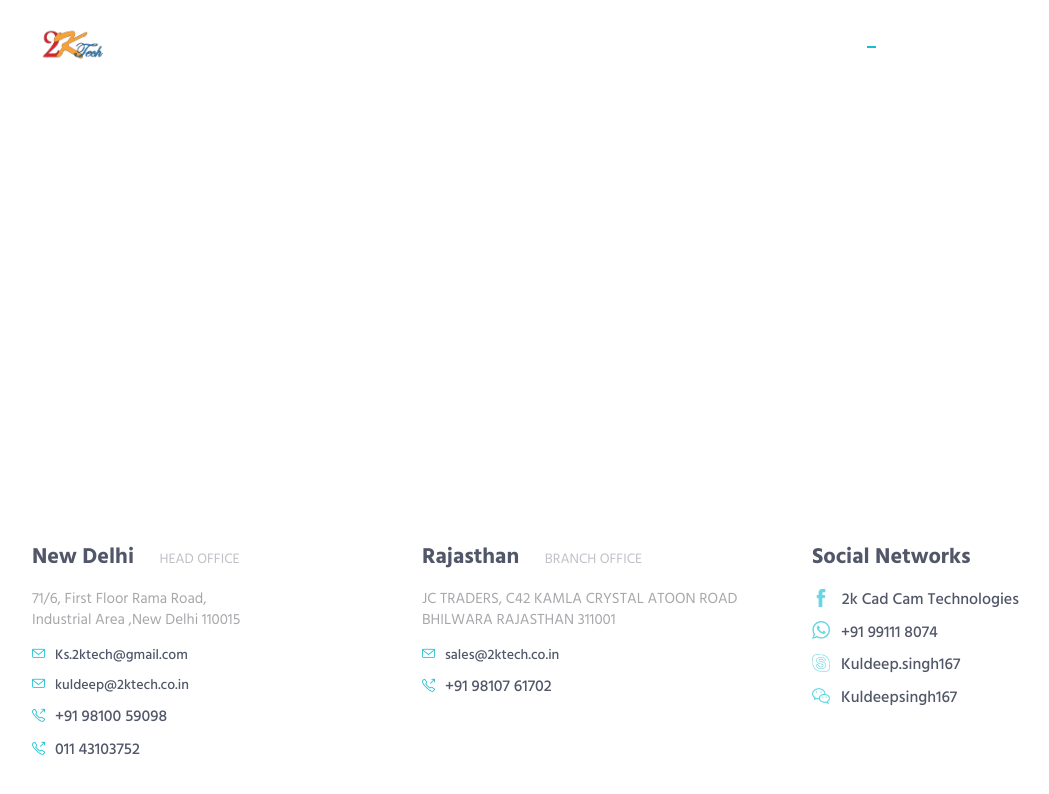
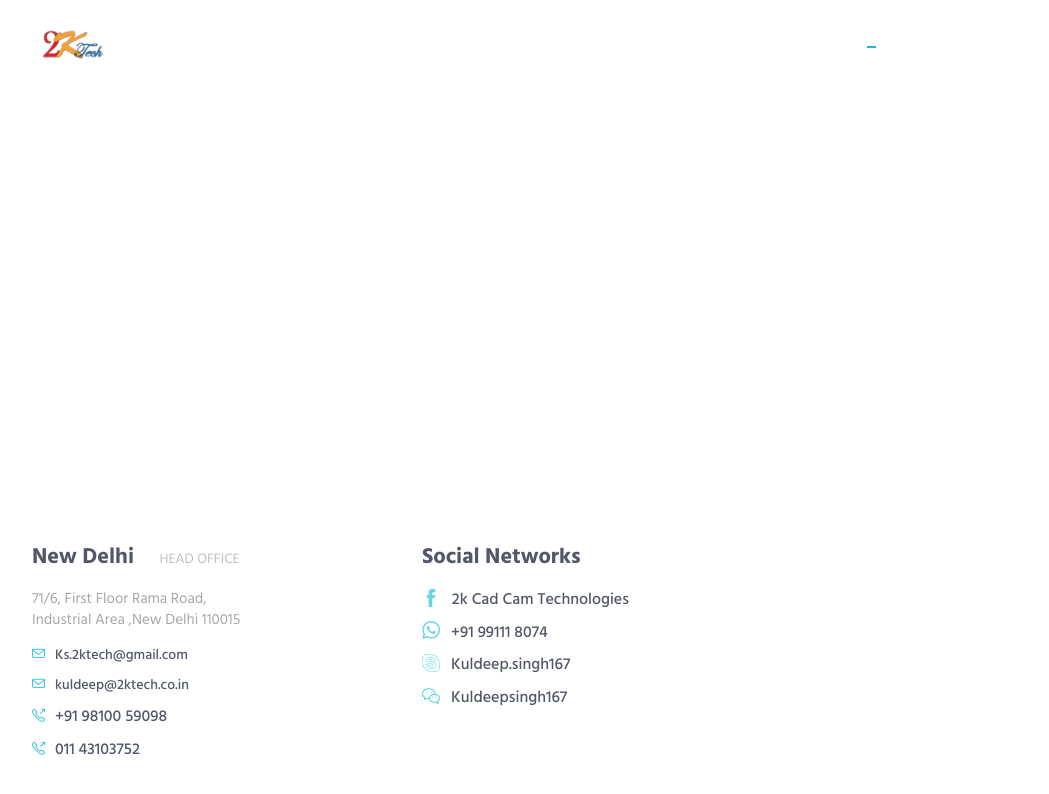
Before and after one commit to diksha12/2ktech, a plain HTML site: page contact.html in a window 1280 px wide. Shown: the top 794 px of the page, without its empty margins (38-1087 px from the left). Drawn offline with Linux system fonts and the light colour scheme; some packages are replaced by stand-ins of ours.

Commit message:
Update contact.html

```diff
--- a/contact.html
+++ b/contact.html
@@ -111,7 +111,7 @@
                     <!-- End Contact List -->
 
                     <!-- Contact List -->
-                    <div class="col-sm-4 sm-margin-b-50">
+                    <!-- <div class="col-sm-4 sm-margin-b-50">
                         <div class="wow fadeInLeft" data-wow-duration=".3" data-wow-delay=".3s">
                             <h3><a href="#">Rajasthan</a> <span class="text-uppercase margin-l-20">Branch Office</span></h3>
                             <p>JC TRADERS, C42 KAMLA CRYSTAL ATOON ROAD<br> BHILWARA RAJASTHAN 311001</p>
@@ -120,7 +120,7 @@
                                 <li><i class="margin-r-10 color-base icon-call-out"></i><a href="tel://9810761702">+91 98107 61702</a></li>
                             </ul>
                         </div>
-                    </div>
+                    </div> -->
                     <!-- End Contact List -->
 
                     <!-- Contact List -->
```
